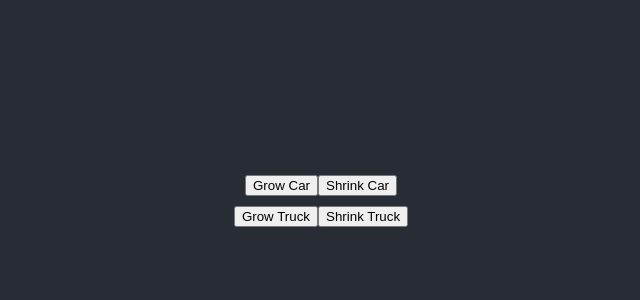
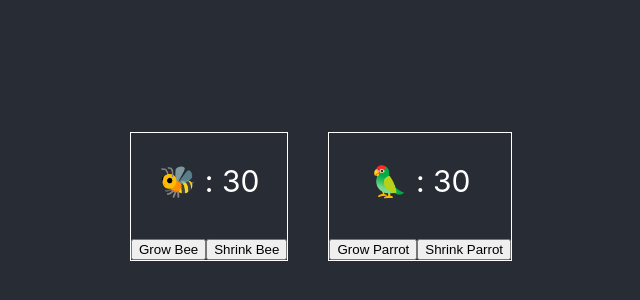
Before and after one commit to PCN23/buzyzooReact2, a React (Create React App) app: page / in a window 1280 px wide. Shown: the part 204-504 px from the top of the page, without its empty margins (319-959 px from the left). Built offline with nearby package versions, Linux system fonts and the light colour scheme.

Commit message:
grow and shrink button work on both animals

```diff
--- a/src/App.css
+++ b/src/App.css
@@ -36,3 +36,14 @@
     transform: rotate(360deg);
   }
 }
+
+.pokemon {
+  display:flex;
+  justify-content: space-around;
+}
+
+.competitor {
+  border: solid 1px white;
+  margin: 20px;
+
+}
--- a/src/App.js
+++ b/src/App.js
@@ -4,19 +4,22 @@ import './App.css';
 function App() {
 
 
-  const [carSize, setCarSize] = useState(20);
+  const [carSize, setCarSize] = useState(30);
+  const [truckSize, setTruckSize] = useState(30);
 
   return (
     <div className="App">
       <header className="App-header">
         <div className='pokemon'>
           <div className='competitor'>
-            <button onClick={() => setCarSize(carSize + 10)}>Grow Car</button>
-            <button>Shrink Car</button>
+            <p style={{ fontSize: `${carSize}px` }}>🐝 : {carSize}</p>
+            <button onClick={() => setCarSize(carSize + 10)}>Grow Bee</button>
+            <button onClick={() => setCarSize(carSize - 10)}>Shrink Bee</button>
           </div>
           <div className='competitor'>
-            <button>Grow Truck</button>
-            <button>Shrink Truck</button>
+            <p style={{ fontSize: `${truckSize}px` }}>🦜 : {truckSize}</p>
+            <button onClick={() => setTruckSize(truckSize + 10)}>Grow Parrot</button>
+            <button onClick={() => setTruckSize(truckSize - 10)}>Shrink Parrot</button>
           </div>
         </div>
 
```
